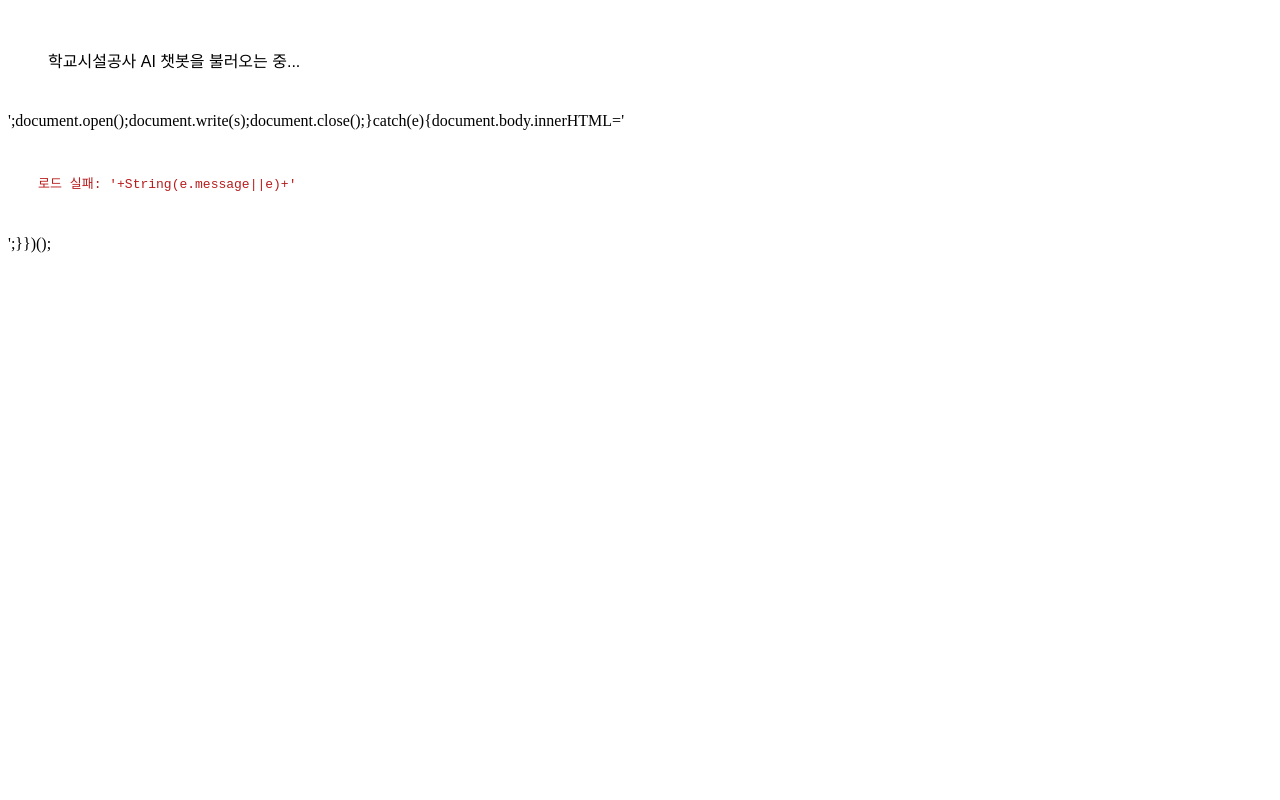
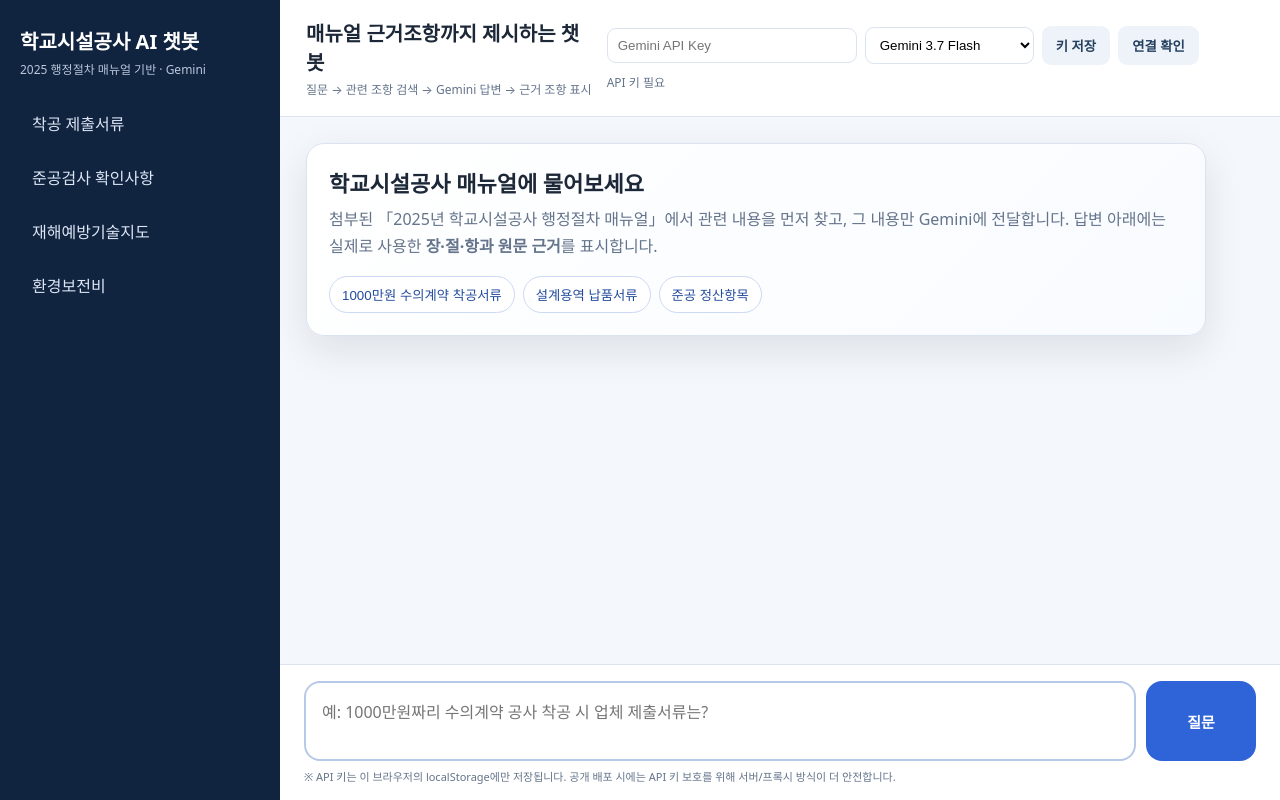
Before and after one commit to tamla95/practice2, a plain HTML site: page index.html in a window 1280 px wide. Drawn offline with Linux system fonts and the light colour scheme.

Commit message:
Fix script tag parsing in index loader

```diff
--- a/index.html
+++ b/index.html
@@ -1 +1 @@
-<!DOCTYPE html><html lang="ko"><head><meta charset="UTF-8"><meta name="viewport" content="width=device-width,initial-scale=1"><title>학교시설공사 매뉴얼 AI 챗봇</title></head><body><div style="font-family:sans-serif;padding:40px">학교시설공사 AI 챗봇을 불러오는 중...</div><script>(async()=>{try{const ps=await Promise.all([1,2,3,4].map(n=>fetch(`parts/part0${n}.txt`).then(r=>{if(!r.ok)throw new Error(`part0${n} 로드 실패`);return r.text()})));let s=ps.join('');const marker=',"raw_text_lines":[';const i=s.indexOf(marker);if(i<0)throw new Error('매뉴얼 데이터 경계를 찾지 못했습니다.');s=s.slice(0,i)+'}</script><script src="app.js"></script></body></html>';document.open();document.write(s);document.close();}catch(e){document.body.innerHTML='<pre style="padding:30px;color:#b91c1c">로드 실패: '+String(e.message||e)+'</pre>';}})();</script></body></html>
+<!DOCTYPE html><html lang="ko"><head><meta charset="UTF-8"><meta name="viewport" content="width=device-width,initial-scale=1"><title>학교시설공사 매뉴얼 AI 챗봇</title></head><body><div style="font-family:sans-serif;padding:40px">학교시설공사 AI 챗봇을 불러오는 중...</div><script>(async()=>{try{const ps=await Promise.all([1,2,3,4].map(n=>fetch(`parts/part0${n}.txt`).then(r=>{if(!r.ok)throw new Error(`part0${n} 로드 실패`);return r.text()})));let s=ps.join('');const marker=',"raw_text_lines":[';const i=s.indexOf(marker);if(i<0)throw new Error('매뉴얼 데이터 경계를 찾지 못했습니다.');const closeScript='</scr'+'ipt>';const openApp='<scr'+'ipt src="app.js"></scr'+'ipt>';s=s.slice(0,i)+'}'+closeScript+openApp+'</body></html>';document.open();document.write(s);document.close();}catch(e){document.body.innerHTML='<pre style="padding:30px;color:#b91c1c">로드 실패: '+String(e.message||e)+'</pre>';}})();</script></body></html>
```
